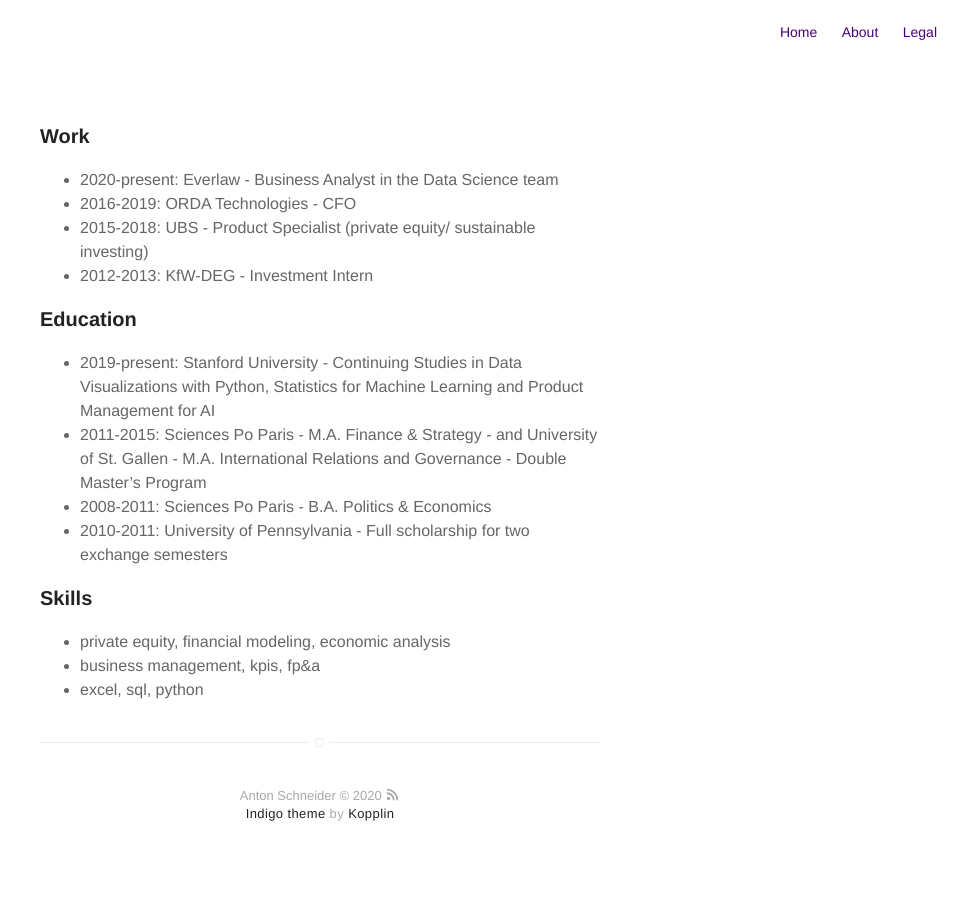
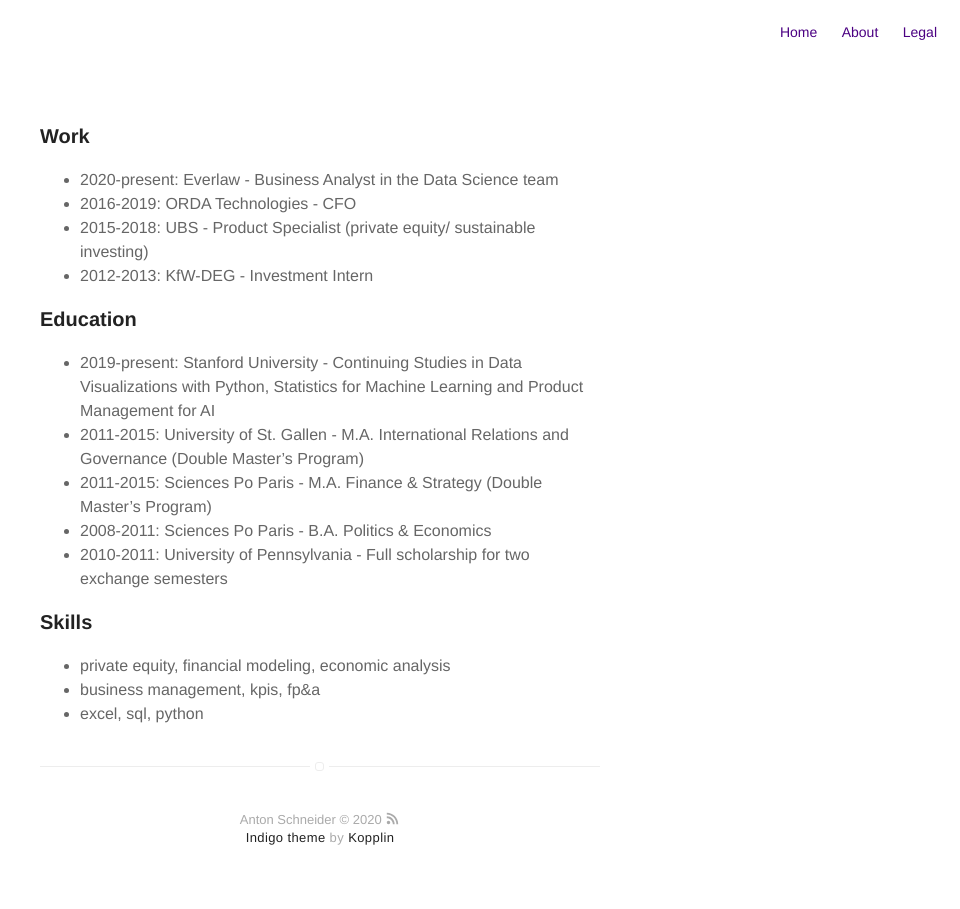
Before and after one commit to antonschneider90/antonschneider90.github.io, a Jekyll site: the page built from resume.md, in a window 1280 px wide. Shown: the whole page, without its empty margins (320-1280 px from the left). Built offline with Jekyll 4.4.1, drawn with Linux system fonts in a browser that asks for light colours.

Commit message:
Update resume.md

```diff
--- a/resume.md
+++ b/resume.md
@@ -14,7 +14,8 @@
 ### Education
 
 * 2019-present: Stanford University - Continuing Studies in Data Visualizations with Python, Statistics for Machine Learning and Product Management for AI
-* 2011-2015: Sciences Po Paris - M.A. Finance & Strategy - and University of St. Gallen - M.A. International Relations and Governance - Double Master's Program
+* 2011-2015: University of St. Gallen - M.A. International Relations and Governance (Double Master's Program)
+* 2011-2015: Sciences Po Paris - M.A. Finance & Strategy (Double Master's Program)
 * 2008-2011: Sciences Po Paris - B.A. Politics & Economics
 * 2010-2011: University of Pennsylvania - Full scholarship for two exchange semesters
 
```
